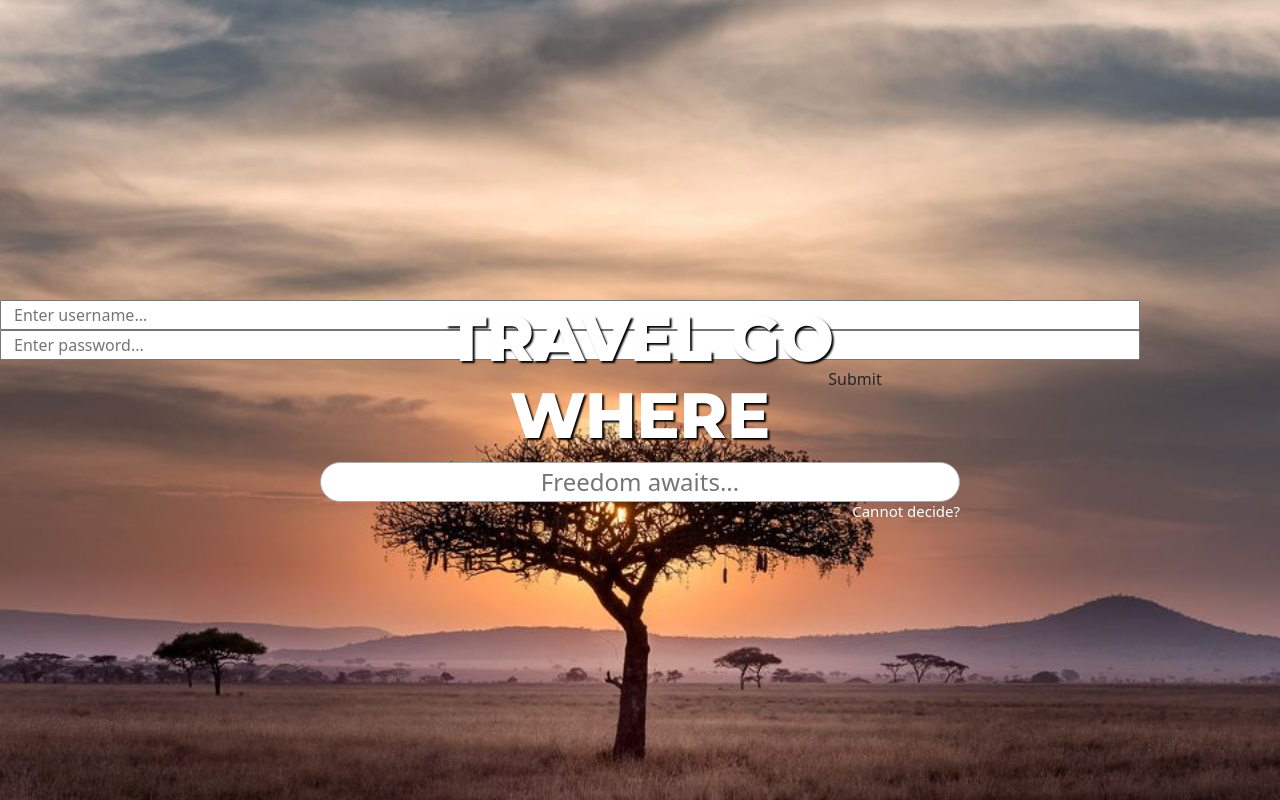
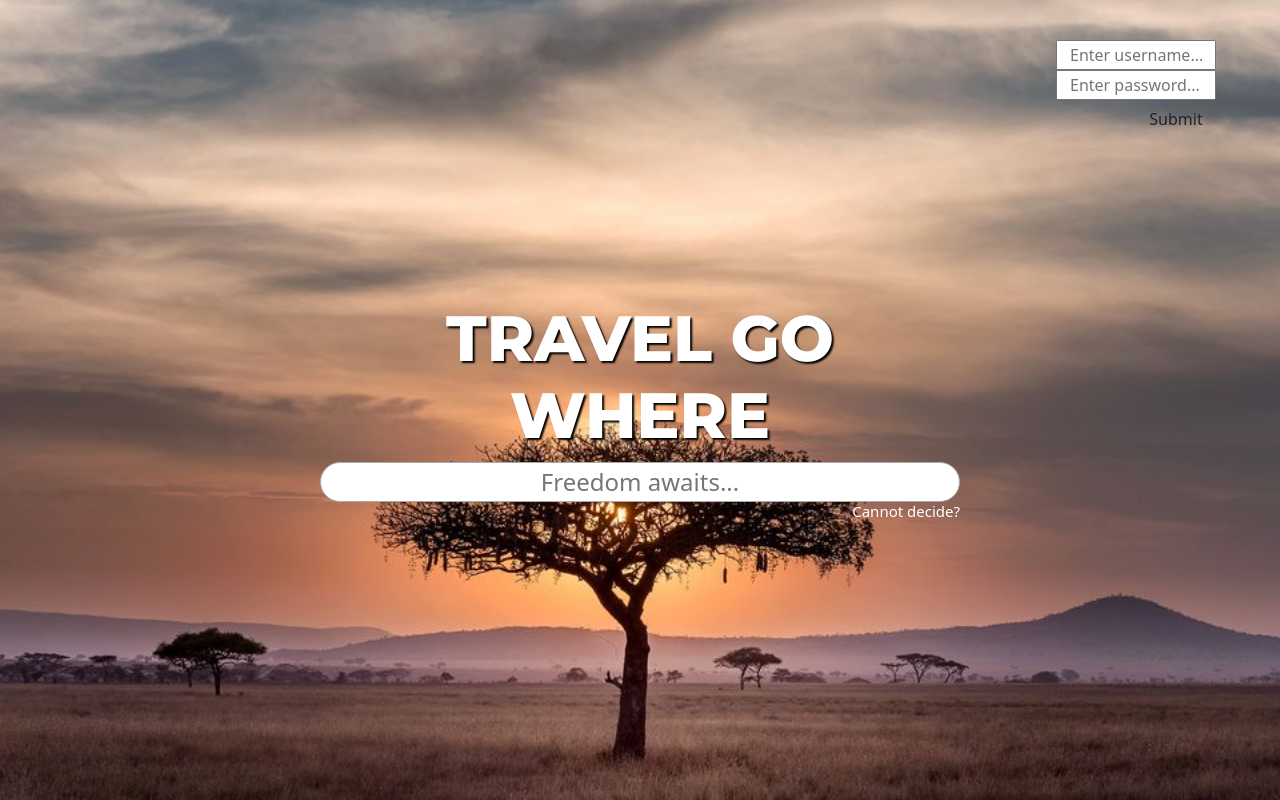
Before and after one commit to SherwinKhoo/travel-go-where, a React (Create React App) app in the folder frontend/: page / in a window 1280 px wide. Built offline with nearby package versions, Linux system fonts and the light colour scheme; a web font is replaced by a local one.

Commit message:
Update index.css

```diff
--- a/frontend/src/index.css
+++ b/frontend/src/index.css
@@ -147,3 +147,10 @@ form {
   transform: rotateY(180deg);
   border-radius: 25px;
 }
+
+.loginForm {
+  position: absolute;
+  top: 5%;
+  right: 5%;
+  width: 20vh;
+}
```
